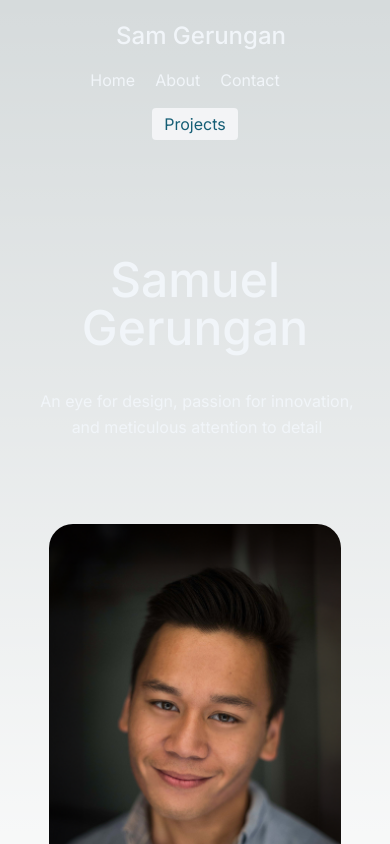
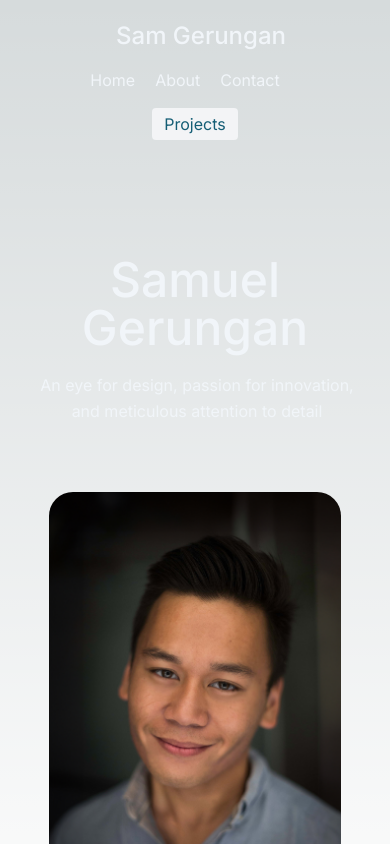
Before and after one commit to Sam-T-G/sam-modern-portfolio, a Next.js app: page / in a window 390 px wide. Shown: the top 844 px of the page. Built offline with nearby package versions, Linux system fonts and the light colour scheme.

Commit message:
Update page.tsx

```diff
--- a/src/app/page.tsx
+++ b/src/app/page.tsx
@@ -28,11 +28,11 @@ const Home = () => {
       <main className="text-slate-100 body-font">
         <div className="container mx-auto flex px-5 py-24 md:flex-row flex-col items-center">
           <div className="lg:flex-grow md:w-1/2 lg:pr-24 md:pr-16 flex flex-col md:items-start md:text-left mb-16 md:mb-0 items-center text-center">
+            <p className="hidden lg:block text-xl my-1">Software Engineer</p>
             <h1 className="title-font sm:text-4xl text-5xl mb-4 font-medium">
               Samuel Gerungan
-              <p className="hidden lg:block text-xl my-1">Software Engineer</p>
             </h1>
-            <p className="my-5 leading-relaxed ml-1">
+            <p className="my-1 leading-relaxed ml-1">
               An eye for design, passion for innovation, and meticulous
               attention to detail
             </p>
```
